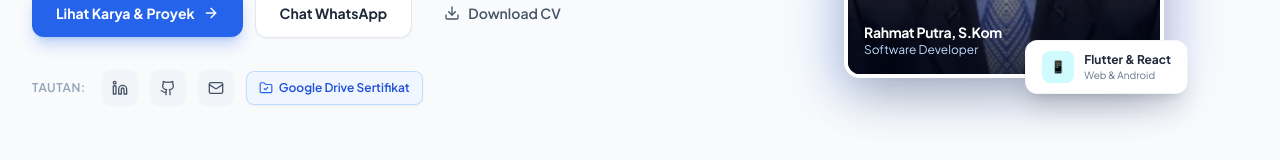
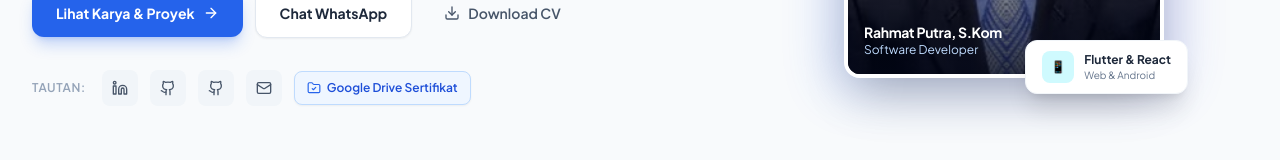
Before and after one commit to rahmatputrabulcin/portfolio-rahmatputra, a Next.js app: page / in a window 1280 px wide. Shown: the part 530-690 px from the top of the page. Built offline with nearby package versions, Linux system fonts and the light colour scheme.

Commit message:
feat: render secondary github profile link (putrapuices) across all components and CV

```diff
--- a/public/CV_Rahmat_Putra.html
+++ b/public/CV_Rahmat_Putra.html
@@ -226,6 +226,7 @@
                     <div>📧 <a href="mailto:rahmatputrankri@gmail.com">rahmatputrankri@gmail.com</a></div>
                     <div>🔗 <a href="https://www.linkedin.com/in/rahmatputraid/" target="_blank">linkedin.com/in/rahmatputraid</a></div>
                     <div>💻 <a href="https://github.com/rahmatputrabulcin" target="_blank">github.com/rahmatputrabulcin</a></div>
+                    <div>💻 <a href="https://github.com/putrapuices" target="_blank">github.com/putrapuices</a></div>
                     <div>📁 <a href="https://drive.google.com/drive/folders/1Dq7MLY3wWehFbe-38SVVRuMe7MZ4TO0p" target="_blank">Sertifikat & Portofolio (Drive)</a></div>
                     <div>🌐 <a href="https://rahmatputra.my.id" target="_blank">rahmatputra.my.id</a></div>
                     <div>📍 Kab. Padang Pariaman, Sumatera Barat</div>
--- a/src/components/ContactSection.tsx
+++ b/src/components/ContactSection.tsx
@@ -134,10 +134,21 @@ export default function ContactSection() {
                 target="_blank"
                 rel="noopener noreferrer"
                 className="p-3 rounded-xl bg-white/10 hover:bg-white/20 text-white transition-all hover:scale-110"
-                title="GitHub"
+                title="GitHub (rahmatputrabulcin)"
               >
                 <Github className="w-5 h-5" />
               </a>
+              {personal.socials.github2 && (
+                <a
+                  href={personal.socials.github2}
+                  target="_blank"
+                  rel="noopener noreferrer"
+                  className="p-3 rounded-xl bg-white/10 hover:bg-white/20 text-white transition-all hover:scale-110"
+                  title="GitHub (putrapuices)"
+                >
+                  <Github className="w-5 h-5" />
+                </a>
+              )}
               <a
                 href={personal.socials.certificatesDrive}
                 target="_blank"
--- a/src/components/Footer.tsx
+++ b/src/components/Footer.tsx
@@ -43,6 +43,16 @@ export default function Footer() {
           >
             GitHub
           </a>
+          {PORTFOLIO_DATA.personal.socials.github2 && (
+            <a
+              href={PORTFOLIO_DATA.personal.socials.github2}
+              target="_blank"
+              rel="noopener noreferrer"
+              className="hover:text-blue-600 transition-colors"
+            >
+              GitHub (putrapuices)
+            </a>
+          )}
         </div>
       </div>
     </footer>
--- a/src/components/Hero.tsx
+++ b/src/components/Hero.tsx
@@ -110,10 +110,21 @@ export default function Hero() {
                 target="_blank"
                 rel="noopener noreferrer"
                 className="p-2.5 rounded-lg bg-slate-100 dark:bg-slate-800 text-slate-600 hover:text-slate-900 dark:text-slate-300 dark:hover:text-white hover:scale-105 transition-all"
-                title="GitHub"
+                title="GitHub (rahmatputrabulcin)"
               >
                 <Github className="w-4 h-4" />
               </a>
+              {personal.socials.github2 && (
+                <a
+                  href={personal.socials.github2}
+                  target="_blank"
+                  rel="noopener noreferrer"
+                  className="p-2.5 rounded-lg bg-slate-100 dark:bg-slate-800 text-slate-600 hover:text-slate-900 dark:text-slate-300 dark:hover:text-white hover:scale-105 transition-all"
+                  title="GitHub (putrapuices)"
+                >
+                  <Github className="w-4 h-4" />
+                </a>
+              )}
               <a
                 href={`mailto:${personal.email}`}
                 className="p-2.5 rounded-lg bg-slate-100 dark:bg-slate-800 text-slate-600 hover:text-rose-600 dark:text-slate-300 dark:hover:text-rose-400 hover:scale-105 transition-all"
```
